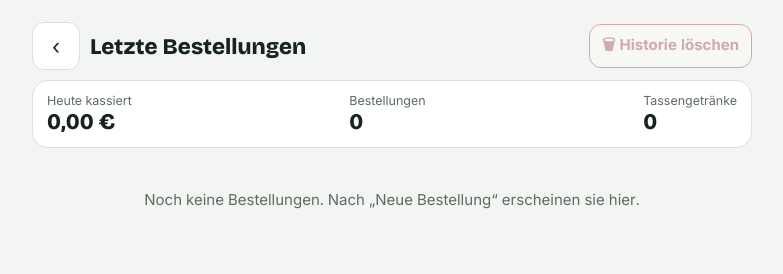
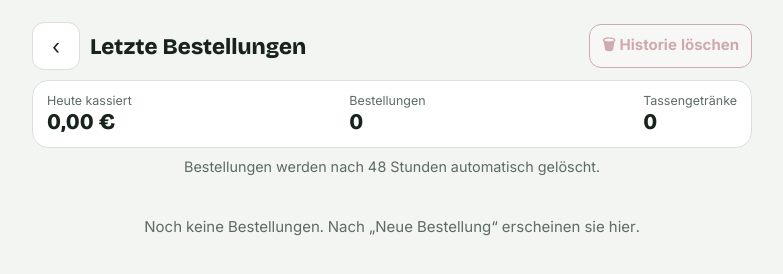
Before and after one commit to David-Koenen/zunfthaus-rechner, a plain HTML site: page index.html in a window 1280 px wide. Both pictures are taken after a click on the button "Letzte Bestellungen". Shown: the whole page, without its empty margins (248-1031 px from the left). Drawn offline with nearby package versions, Linux system fonts and the light colour scheme.

Commit message:
Historie nach 48 Stunden automatisch löschen
Co-Authored-By: Claude Opus 5.5 <noreply@anthropic.com>
Claude-Session: https://claude.ai/code/session_01CC18iFeL7nmkAcsVyZ7CDq

```diff
--- a/index.html
+++ b/index.html
@@ -237,6 +237,7 @@ h1 { font-family: var(--display); font-weight: 800; font-size: 1.15rem; line-hei
       <button class="danger" id="histClear">🗑 Historie löschen</button>
     </div>
     <div class="today" id="today"></div>
+    <div class="cups">Bestellungen werden nach 48 Stunden automatisch gelöscht.</div>
     <div class="hist" id="histList"></div>
   </div>
 </div>
@@ -269,6 +270,13 @@ h1 { font-family: var(--display); font-weight: 800; font-size: 1.15rem; line-hei
 
   var counts = load(KEY_CUR, {});
   var history = load(KEY_HIST, []);
+  var KEEP_MS = 48 * 60 * 60 * 1000; // Bestellungen älter als 48 Stunden werden automatisch gelöscht
+  function prune() {
+    var cut = Date.now() - KEEP_MS, n = history.length;
+    history = history.filter(function (h) { return h && h.ts >= cut; });
+    if (history.length !== n) save(KEY_HIST, history);
+  }
+  prune();
   var editingId = load(KEY_EDIT, null);
   var given = null;
   var undoStack = []; // Schnappschüsse vor jeder Änderung
@@ -405,6 +413,7 @@ h1 { font-family: var(--display); font-weight: 800; font-size: 1.15rem; line-hei
       var i = history.findIndex(function (h) { return h.id === editingId; });
       if (i >= 0) { entry.ts = history[i].ts; history[i] = entry; } else history.unshift(entry);
     } else history.unshift(entry);
+    prune();
     history = history.slice(0, 300);
     save(KEY_HIST, history);
   }
@@ -432,6 +441,7 @@ h1 { font-family: var(--display); font-weight: 800; font-size: 1.15rem; line-hei
     return parts.join(", ");
   }
   function renderHist() {
+    prune();
     var today = new Date().toDateString();
     var tSum = 0, tN = 0, tCups = 0;
     history.forEach(function (h) {
--- a/sw.js
+++ b/sw.js
@@ -1,5 +1,5 @@
 // Offline-Cache für den Zunfthaus-Rechner
-const CACHE = "zunfthaus-rechner-v4";
+const CACHE = "zunfthaus-rechner-v5";
 const FILES = ["./", "./index.html", "./manifest.webmanifest", "./icon-192.png", "./icon-512.png", "./apple-touch-icon.png", "./icon.svg"];
 self.addEventListener("install", e => { e.waitUntil(caches.open(CACHE).then(c => c.addAll(FILES))); self.skipWaiting(); });
 self.addEventListener("activate", e => {
```
Also changed, not shown: 1 other file.
